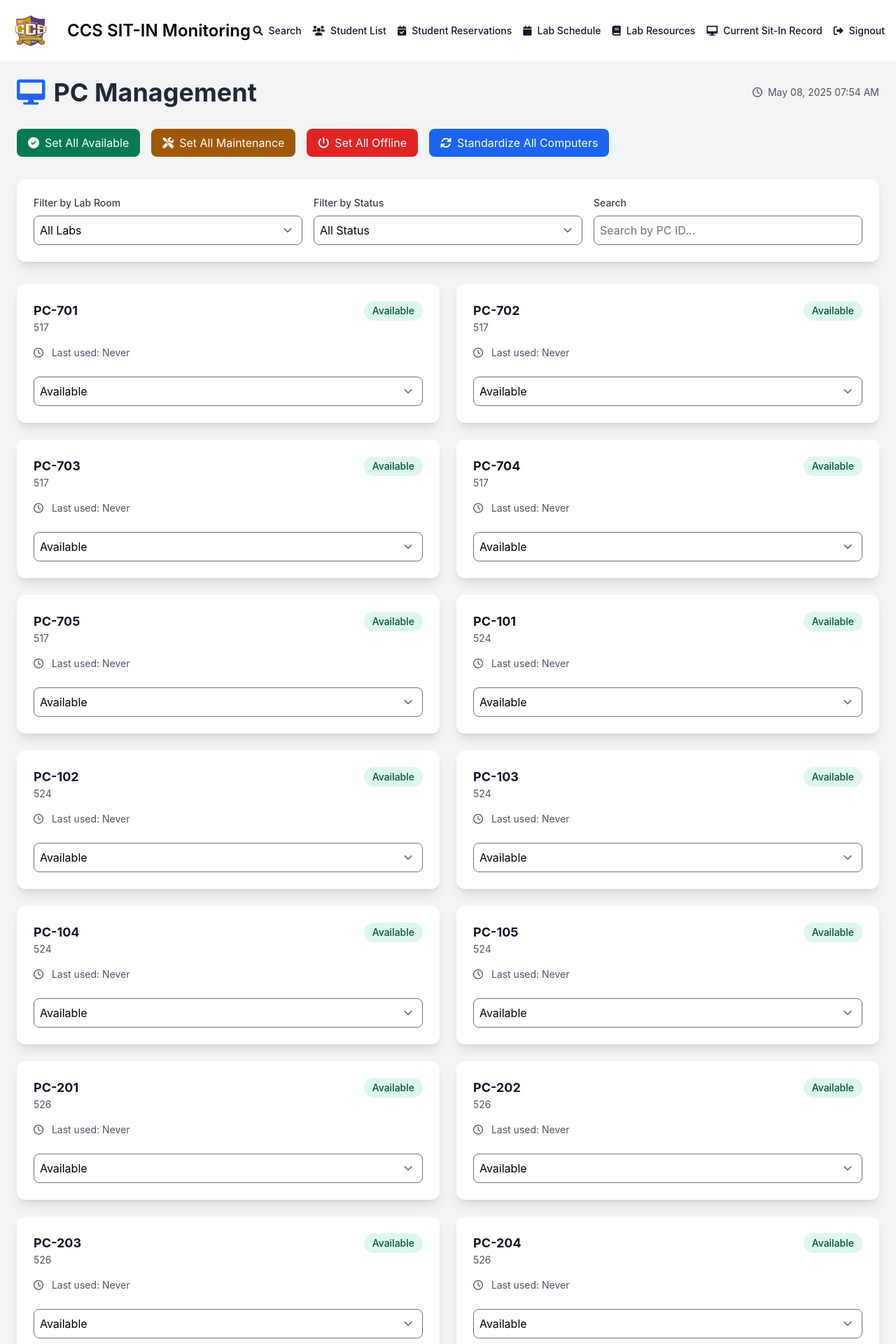
After one commit to clintoy18/CCS-Sitting-Monitoring-System---PHP, a PHP site: page /admin/pc_management.php in a window 1280 px wide. The commit adds this page. Shown: the top 1920 px of the page at 70% size. Run offline with PHP 8.4, Linux system fonts and the light colour scheme; a user stored in the database is signed in; data comes from the database, SQL or seed files in the repository; a stand-in replaces the project's code that opens the database connection; some libraries are stand-ins or nearby versions.

Commit message:
pc management

```diff
--- a/admin/admindashboard.php
+++ b/admin/admindashboard.php
@@ -73,7 +73,7 @@ while ($row = mysqli_fetch_assoc($sitinData1)) {
                 Best performing students based on
                 <span class="text-yellow-600 mx-1">points</span>
                 and
-                <span class="text-green-600 mx-1">sessions</span>
+                <span class="text-green-00 mx-1">sessions</span>
             </p>
         </div>
 
--- /dev/null
+++ b/admin/pc_management.php
@@ -0,0 +1,233 @@
+<?php
+session_start();
+include "../includes/adminlayout.php";
+include "../includes/adminauth.php";
+include "../includes/connection.php";
+?>
+
+<div class="p-6 bg-gray-100 min-h-screen">
+    <div class="flex items-center justify-between mb-8">
+        <h1 class="text-4xl font-bold text-gray-800">
+            <i class="fas fa-desktop mr-3 text-blue-600"></i>PC Management
+        </h1>
+        <div class="text-sm text-gray-600">
+            <i class="far fa-clock mr-2"></i><?= date('F d, Y h:i A') ?>
+        </div>
+    </div>
+
+    <!-- Action Buttons -->
+    <div class="mb-8 flex flex-wrap gap-4">
+        <button onclick="updateAllStatus('available')" class="px-4 py-2 bg-green-600 text-white rounded-lg hover:bg-green-700 transition-all duration-300 flex items-center">
+            <i class="fas fa-check-circle mr-2"></i>Set All Available
+        </button>
+        <button onclick="updateAllStatus('maintenance')" class="px-4 py-2 bg-yellow-600 text-white rounded-lg hover:bg-yellow-700 transition-all duration-300 flex items-center">
+            <i class="fas fa-tools mr-2"></i>Set All Maintenance
+        </button>
+        <button onclick="updateAllStatus('offline')" class="px-4 py-2 bg-red-600 text-white rounded-lg hover:bg-red-700 transition-all duration-300 flex items-center">
+            <i class="fas fa-power-off mr-2"></i>Set All Offline
+        </button>
+        <a href="update_computers.php" onclick="return confirm('This will delete all existing computer records and recreate them with standardized naming. Continue?')"
+           class="px-4 py-2 bg-blue-600 text-white rounded-lg hover:bg-blue-700 transition-all duration-300 flex items-center">
+            <i class="fas fa-sync-alt mr-2"></i>Standardize All Computers
+        </a>
+    </div>
+
+    <!-- Filter Section -->
+    <div class="bg-white rounded-xl shadow-lg p-6 mb-8">
+        <div class="flex flex-wrap gap-4 items-center">
+            <div class="flex-1 min-w-[200px]">
+                <label class="block text-sm font-medium text-gray-700 mb-2">Filter by Lab Room</label>
+                <select id="labFilter" class="w-full p-2 border rounded-lg focus:ring-2 focus:ring-blue-500 focus:border-blue-500">
+                    <option value="">All Labs</option>
+                    <?php
+                    $labQuery = "SELECT room_id, room_name, capacity, status FROM rooms ORDER BY room_name";
+                    $labResult = mysqli_query($conn, $labQuery);
+                    while ($lab = mysqli_fetch_assoc($labResult)) {
+                        $statusClass = match($lab['status']) {
+                            'available' => 'text-green-600',
+                            'maintenance' => 'text-yellow-600',
+                            'full' => 'text-red-600',
+                            default => 'text-gray-600'
+                        };
+                        echo "<option value='" . htmlspecialchars($lab['room_name']) . "'
+                                  data-capacity='" . htmlspecialchars($lab['capacity']) . "'
+                                  data-status='" . htmlspecialchars($lab['status']) . "'
+                                  class='" . $statusClass . "'>
+                                " . htmlspecialchars($lab['room_name']) . " (Capacity: " . htmlspecialchars($lab['capacity']) . " PCs)
+                              </option>";
+                    }
+                    ?>
+                </select>
+            </div>
+            <div class="flex-1 min-w-[200px]">
+                <label class="block text-sm font-medium text-gray-700 mb-2">Filter by Status</label>
+                <select id="statusFilter" class="w-full p-2 border rounded-lg focus:ring-2 focus:ring-blue-500 focus:border-blue-500">
+                    <option value="">All Status</option>
+                    <option value="available">Available</option>
+                    <option value="in_use">In Use</option>
+                    <option value="maintenance">Maintenance</option>
+                    <option value="offline">Offline</option>
+                </select>
+            </div>
+            <div class="flex-1 min-w-[200px]">
+                <label class="block text-sm font-medium text-gray-700 mb-2">Search</label>
+                <input type="text" id="searchInput" placeholder="Search by PC ID..."
+                       class="w-full p-2 border rounded-lg focus:ring-2 focus:ring-blue-500 focus:border-blue-500">
+            </div>
+        </div>
+    </div>
+
+    <!-- Computers Grid -->
+    <div class="grid grid-cols-1 md:grid-cols-2 lg:grid-cols-3 xl:grid-cols-4 gap-6" id="computersGrid">
+        <?php
+        // First, let's create the computers table if it doesn't exist
+        $createTableQuery = "CREATE TABLE IF NOT EXISTS computers (
+            computer_id VARCHAR(50) PRIMARY KEY,
+            room_name VARCHAR(50),
+            status ENUM('available', 'in_use', 'maintenance', 'offline') DEFAULT 'available',
+            last_updated TIMESTAMP DEFAULT CURRENT_TIMESTAMP ON UPDATE CURRENT_TIMESTAMP,
+            FOREIGN KEY (room_name) REFERENCES rooms(room_name)
+        )";
+        mysqli_query($conn, $createTableQuery);
+
+        // Fetch computers with proper room information
+        $computerQuery = "SELECT c.*, r.room_name, r.capacity
+                         FROM computers c
+                         LEFT JOIN rooms r ON c.room_id = r.room_id
+                         ORDER BY r.room_name, c.computer_name";
+        $computerResult = mysqli_query($conn, $computerQuery);
+
+        if ($computerResult && mysqli_num_rows($computerResult) > 0):
+            while ($computer = mysqli_fetch_assoc($computerResult)):
+                $statusClass = match($computer['status']) {
+                    'available' => 'bg-green-100 text-green-800 border-green-200',
+                    'in-use' => 'bg-blue-100 text-blue-800 border-blue-200',
+                    'maintenance' => 'bg-yellow-100 text-yellow-800 border-yellow-200',
+                    default => 'bg-gray-100 text-gray-800 border-gray-200'
+                };
+        ?>
+            <div class="computer-card bg-white rounded-xl shadow-lg hover:shadow-xl transition-all duration-300 p-6"
+                 data-lab="<?= htmlspecialchars($computer['room_name']) ?>"
+                 data-status="<?= htmlspecialchars($computer['status']) ?>"
+                 data-id="<?= htmlspecialchars($computer['computer_name']) ?>">
+                <div class="flex justify-between items-start mb-4">
+                    <div>
+                        <h3 class="text-lg font-bold text-gray-900"><?= htmlspecialchars($computer['computer_name']) ?></h3>
+                        <p class="text-sm text-gray-600"><?= htmlspecialchars($computer['room_name']) ?></p>
+                    </div>
+                    <span class="px-3 py-1 rounded-full text-sm font-medium <?= $statusClass ?>">
+                        <?= ucfirst(htmlspecialchars($computer['status'])) ?>
+                    </span>
+                </div>
+                <div class="space-y-3">
+                    <div class="text-sm text-gray-600">
+                        <i class="far fa-clock mr-2"></i>
+                        Last used: <?= $computer['last_used'] ? date('M d, Y h:i A', strtotime($computer['last_used'])) : 'Never' ?>
+                    </div>
+                    <select onchange="updateStatus('<?= $computer['computer_id'] ?>', this.value)"
+                            class="w-full p-2 border rounded-lg focus:ring-2 focus:ring-blue-500 focus:border-blue-500">
+                        <option value="available" <?= $computer['status'] == 'available' ? 'selected' : '' ?>>Available</option>
+                        <option value="in-use" <?= $computer['status'] == 'in-use' ? 'selected' : '' ?>>In Use</option>
+                        <option value="maintenance" <?= $computer['status'] == 'maintenance' ? 'selected' : '' ?>>Maintenance</option>
+                    </select>
+                </div>
+            </div>
+        <?php
+            endwhile;
+        else:
+        ?>
+            <div class="col-span-full text-center p-8 bg-white rounded-xl shadow-lg">
+                <i class="fas fa-desktop text-4xl text-gray-300 mb-3"></i>
+                <p class="text-gray-500">No computers found</p>
+            </div>
+        <?php endif; ?>
+    </div>
+</div>
+
+<script>
+function updateStatus(computerId, status) {
+    fetch('update_computer_status.php', {
+        method: 'POST',
+        headers: {
+            'Content-Type': 'application/x-www-form-urlencoded',
+        },
+        body: `computer_id=${computerId}&status=${status}`
+    })
+    .then(response => response.json())
+    .then(data => {
+        if (data.success) {
+            location.reload();
+        } else {
+            alert('Error updating status: ' + data.message);
+        }
+    })
+    .catch(error => {
+        console.error('Error:', error);
+        alert('Error updating status');
+    });
+}
+
+function updateAllStatus(status) {
+    if (confirm('Are you sure you want to set all computers to ' + status + '?')) {
+        fetch('update_all_computers.php', {
+            method: 'POST',
+            headers: {
+                'Content-Type': 'application/x-www-form-urlencoded',
+            },
+            body: `status=${status}`
+        })
+        .then(response => response.json())
+        .then(data => {
+            if (data.success) {
+                location.reload();
+            } else {
+                alert('Error updating computers: ' + data.message);
+            }
+        })
+        .catch(error => {
+            console.error('Error:', error);
+            alert('Error updating computers');
+        });
+    }
+}
+
+// Filter functionality
+document.addEventListener('DOMContentLoaded', function() {
+    const labFilter = document.getElementById('labFilter');
+    const statusFilter = document.getElementById('statusFilter');
+    const searchInput = document.getElementById('searchInput');
+    const computerCards = document.querySelectorAll('.computer-card');
+
+    function applyFilters() {
+        const labValue = labFilter.value.toLowerCase();
+        const statusValue = statusFilter.value.toLowerCase();
+        const searchValue = searchInput.value.toLowerCase();
+
+        computerCards.forEach(card => {
+            const lab = card.dataset.lab.toLowerCase();
+            const status = card.dataset.status.toLowerCase();
+            const id = card.dataset.id.toLowerCase();
+
+            const labMatch = !labValue || lab === labValue;
+            const statusMatch = !statusValue || status === statusValue;
+            const searchMatch = !searchValue || id.includes(searchValue);
+
+            card.style.display = labMatch && statusMatch && searchMatch ? 'block' : 'none';
+        });
+
+        // Update room status indicator
+        const selectedOption = labFilter.options[labFilter.selectedIndex];
+        if (selectedOption && selectedOption.dataset.status) {
+            const status = selectedOption.dataset.status;
+            const capacity = selectedOption.dataset.capacity;
+
+            // You can add additional UI updates here based on room status and capacity
+            console.log(`Selected room status: ${status}, Capacity: ${capacity}`);
+        }
+    }
+
+    labFilter.addEventListener('change', applyFilters);
+    statusFilter.addEventListener('change', applyFilters);
+    searchInput.addEventListener('input', applyFilters);
+});
+</script>
```
Also changed, not shown: admin/update_all_computers.php (added, +33 -0 lines), admin/update_computer_status.php (added, +34 -0 lines).
